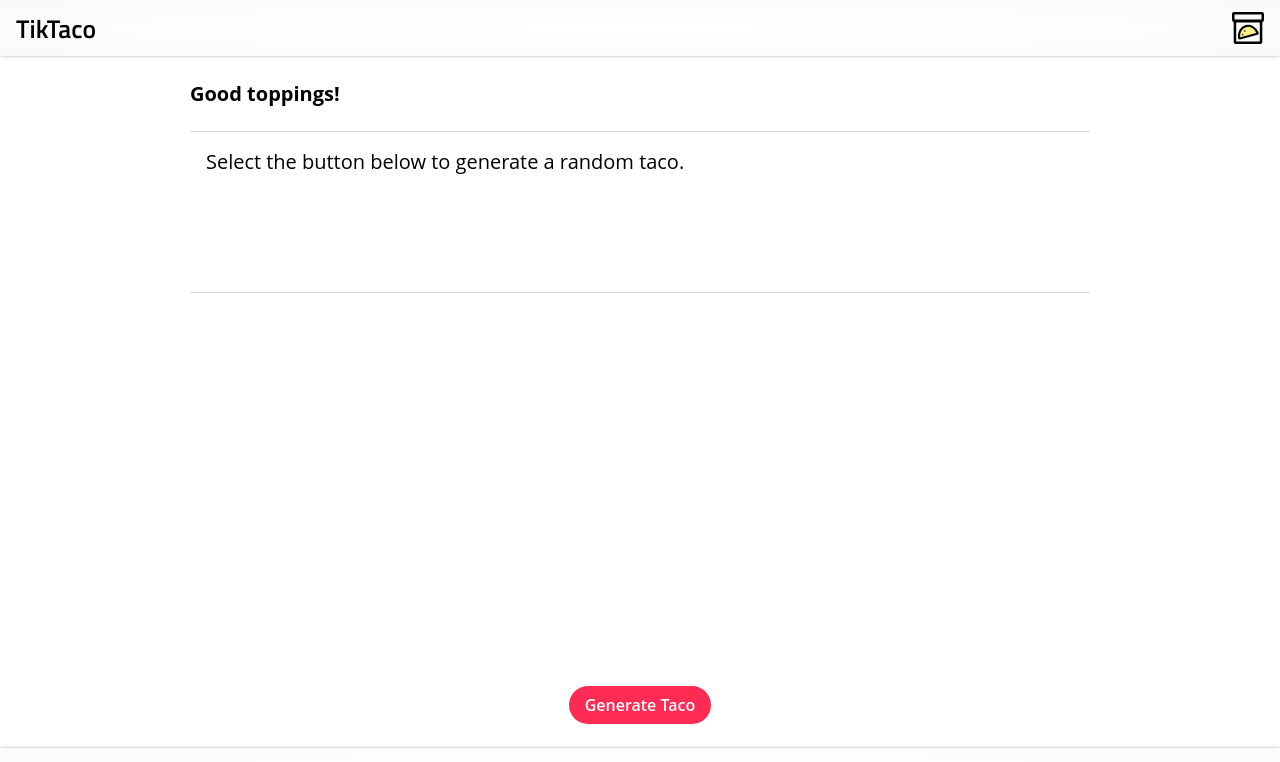
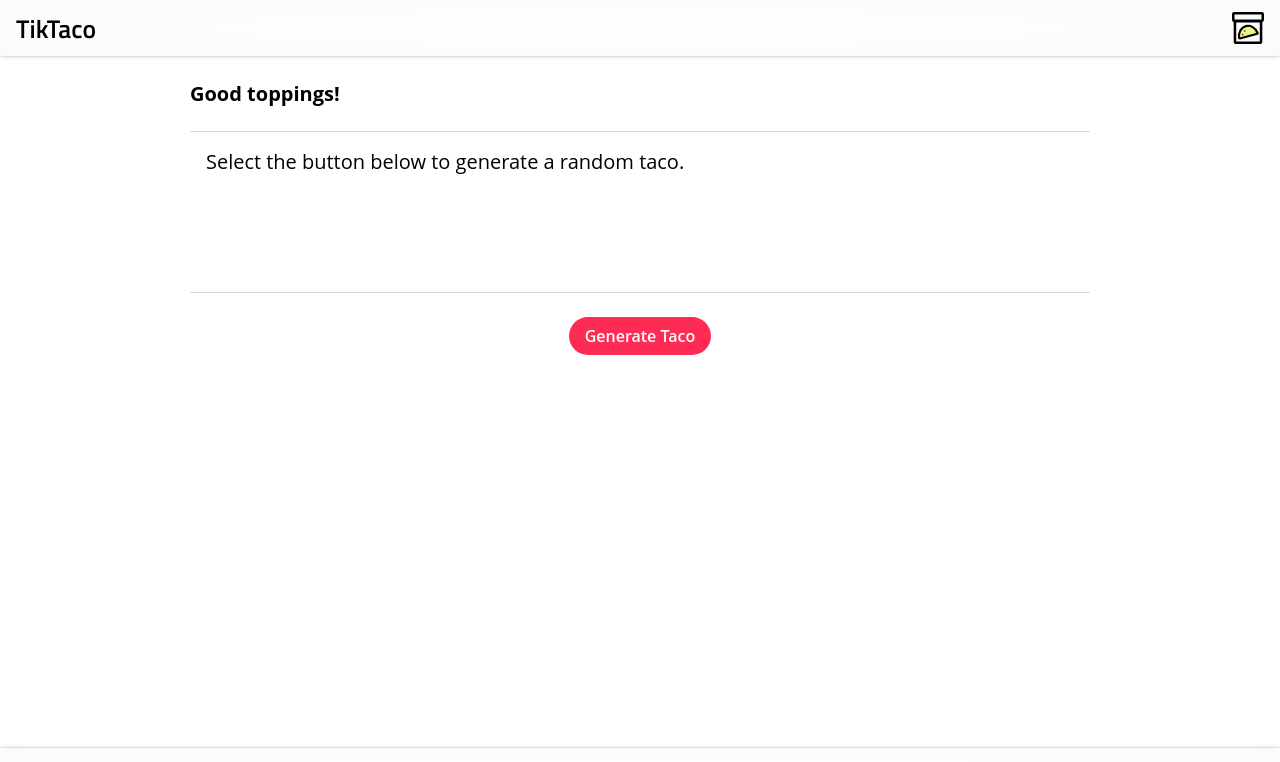
Before and after one commit to jon-schlandt/TikTaco, a React (Create React App) app: page / in a window 1280 px wide. Shown: the top 762 px of the page. Built offline with nearby package versions, Linux system fonts and the light colour scheme.

Commit message:
Re-position generate button in desktop view

```diff
--- a/src/ Components/TacoGenerator/TacoGenerator.css
+++ b/src/ Components/TacoGenerator/TacoGenerator.css
@@ -9,7 +9,7 @@
 }
 
 .taco-display {
-  margin-bottom: 16px;
+  margin-bottom: 24px;
 }
 
 .greeting {
@@ -52,3 +52,9 @@
 .generator-btns > a > .primary-btn {
   margin-bottom: 8px;
 }
+
+@media only screen and (min-width: 768px) {
+  .taco-generator {
+    justify-content: flex-start;
+  }
+}
```
